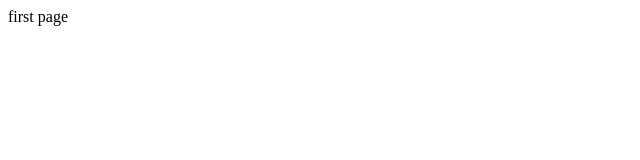
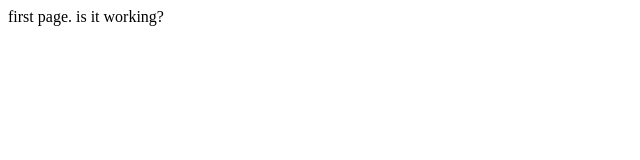
Before and after one commit to yamamototetsuya/yamamototetsuya.github.com, a plain HTML site: page index.html in a window 1280 px wide. Shown: the whole page, without its empty margins (0-640 px from the left). Drawn offline with Linux system fonts and the light colour scheme.

Commit message:
first modify

```diff
--- a/index.html
+++ b/index.html
@@ -1 +1 @@
-<html><body>first page</body></html>
+<html><body>first page. is it working?</body></html>
```
